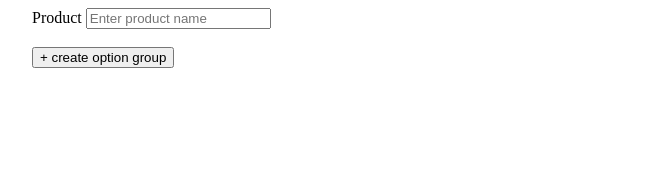
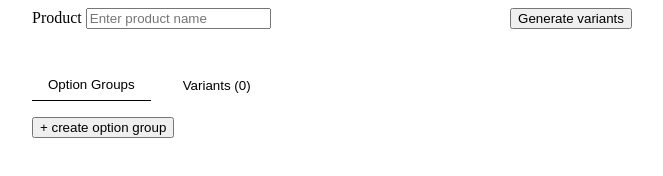
Before and after one commit to osama2kabdullah/shopify-admin-api, a plain HTML site: page front-end/index.html in a window 1280 px wide. Shown: the whole page, without its empty margins (308-971 px from the left). Drawn offline with Linux system fonts and the light colour scheme.

Commit message:
frnt: tab created

```diff
--- a/front-end/index.html
+++ b/front-end/index.html
@@ -7,7 +7,10 @@
     <link rel="stylesheet" href="style.css" />
   </head>
   <body>
+
     <main>
+      <div class="option-groups-header">
+        <div>
           <label for="product">Product</label>
           <input
             type="text"
@@ -16,15 +19,31 @@
             placeholder="Enter product name"
             required
           />
+        </div>
+        <div>
+          <button id="generate-variants">Generate variants</button>
+        </div>
+      </div>
 
-      <br />
-      <br />
+      <div class="tabs">
+        <div class="tab-buttons">
+          <button class="tab-button active" data-tab="options">Option Groups</button>
+          <button class="tab-button" data-tab="variants">Variants (0)</button>
+        </div>
 
+        <div class="tab-content active" data-tab="options">
           <div class="option-groups">
             <button class="add-option-group">+ create option group</button>
+          </div>
+        </div>
+
+        <div class="tab-content" data-tab="variants">
+          <p>No variants yet.</p>
+        </div>
       </div>
     </main>
 
     <script src="script.js"></script>
+    <script src="tabs.js"></script>
   </body>
 </html>
--- a/front-end/style.css
+++ b/front-end/style.css
@@ -5,6 +5,12 @@ main {
 
 .option-group h3 {
   margin: 0;
+}
+
+.option-groups-header {
+  display: flex;
+  justify-content: space-between;
+  align-items: center;
 }
 
 .option-group {
@@ -19,3 +25,34 @@ main {
   top: 0;
   right: 0;
 }
+
+/* tab  */
+.tabs {
+  margin-top: 40px;
+}
+
+.tab-buttons {
+  display: flex;
+  gap: 1rem;
+  margin-bottom: 1rem;
+}
+
+.tab-button {
+  padding: 0.5rem 1rem;
+  cursor: pointer;
+  border: none;
+  border-radius: 4px 4px 0 0;
+  background-color: transparent;
+}
+
+.tab-button.active {
+  border-bottom: 1px solid #000;
+}
+
+.tab-content {
+  display: none;
+}
+
+.tab-content.active {
+  display: block;
+}
--- /dev/null
+++ b/front-end/tabs.js
@@ -0,0 +1,18 @@
+document.addEventListener("DOMContentLoaded", () => {
+  const tabButtons = document.querySelectorAll(".tab-button");
+  const tabContents = document.querySelectorAll(".tab-content");
+
+  tabButtons.forEach(button => {
+    button.addEventListener("click", () => {
+      const targetTab = button.dataset.tab;
+
+      tabButtons.forEach(btn =>
+        btn.classList.toggle("active", btn.dataset.tab === targetTab)
+      );
+
+      tabContents.forEach(content =>
+        content.classList.toggle("active", content.dataset.tab === targetTab)
+      );
+    });
+  });
+});
```
Lines whose indentation alone changed are shown as unchanged.
